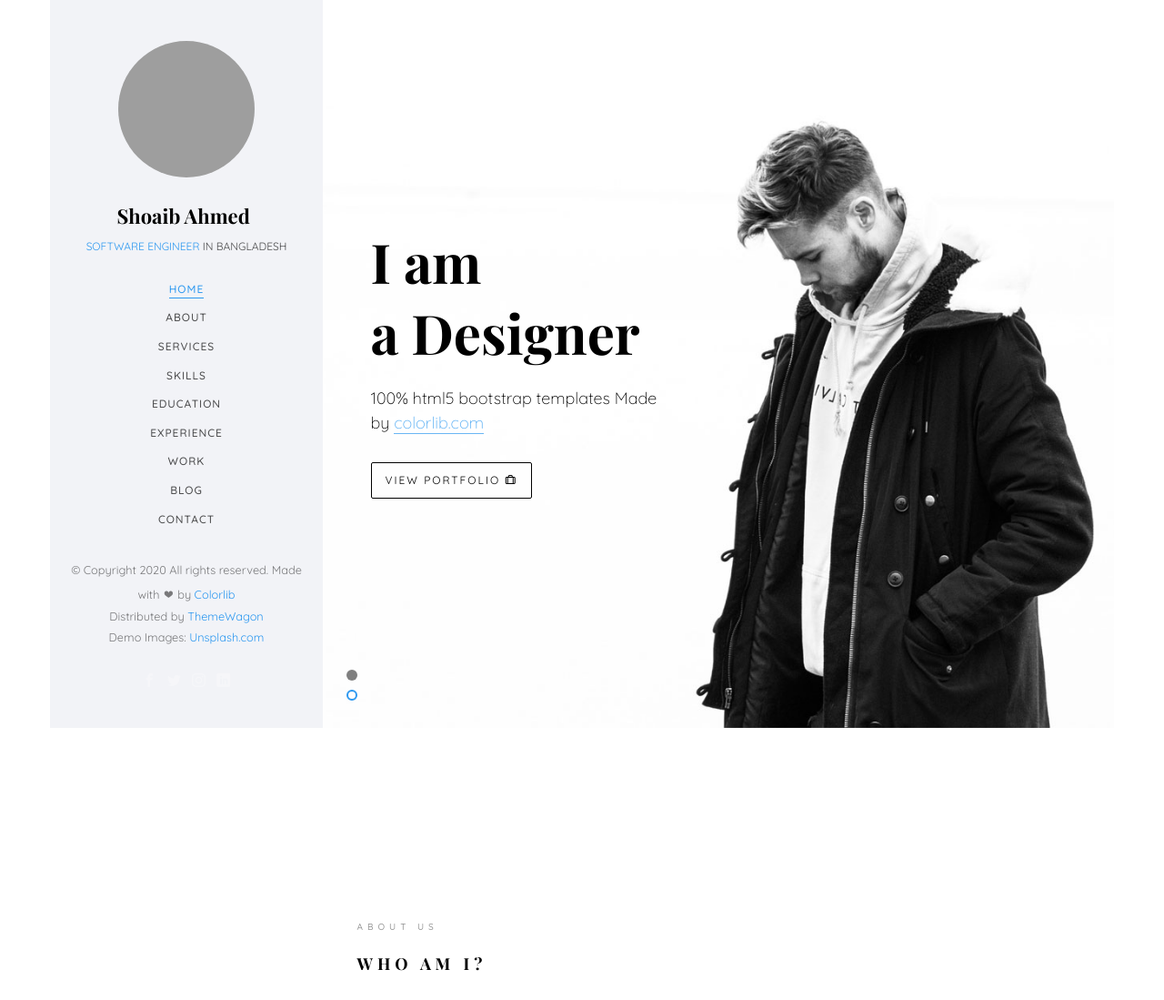
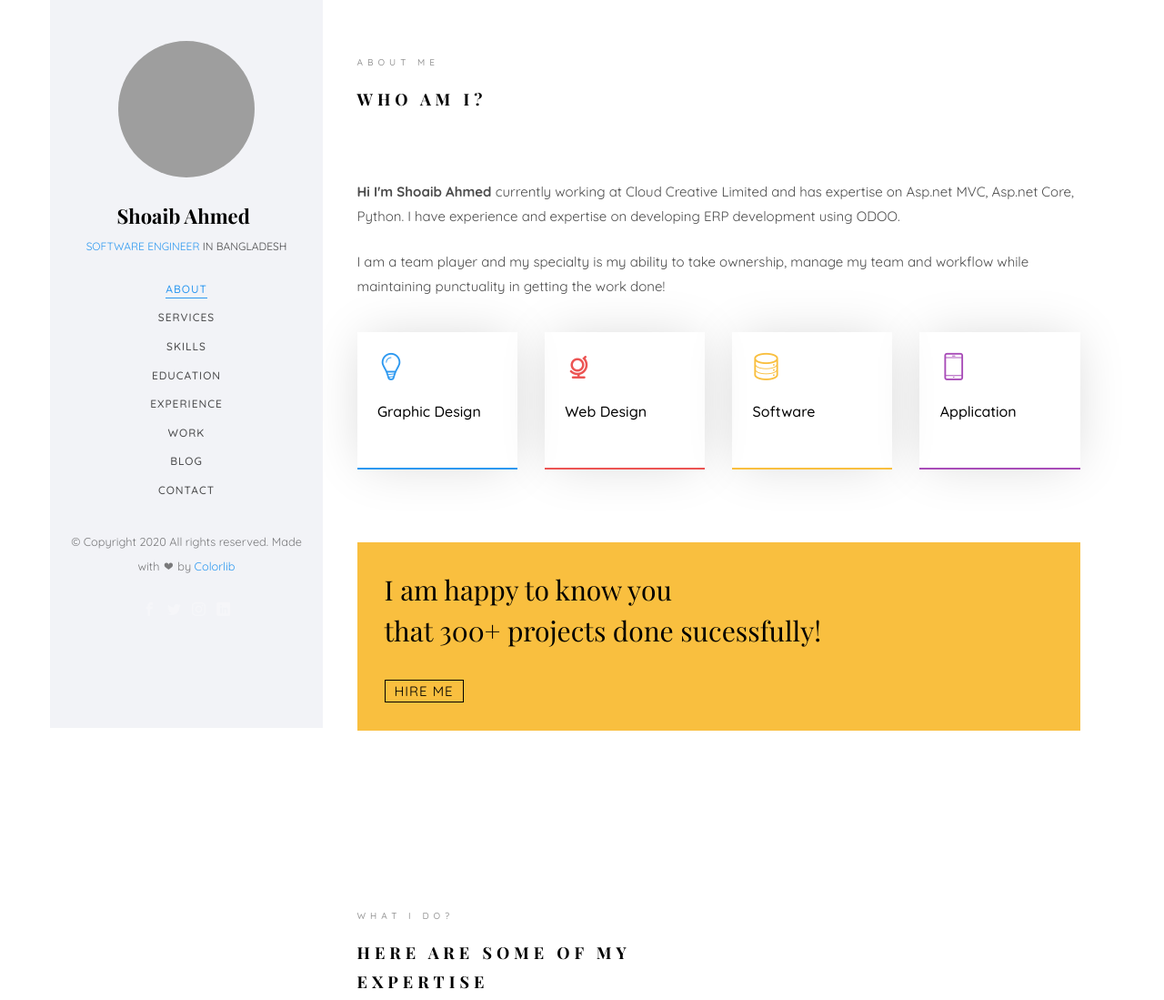
Before and after one commit to IamShoaibAhmed/IamShoaibAhmed.github.io, a plain HTML site: page index.html in a window 1280 px wide. Shown: the top 1099 px of the page at 91% size. Drawn offline with nearby package versions, Linux system fonts and the light colour scheme; grey boxes are pictures that could not be loaded; files whose address does not match are found by name; a web font is replaced by a local one.

Commit message:
about me added

```diff
--- a/index.html
+++ b/index.html
@@ -65,8 +65,7 @@
 			<nav id="colorlib-main-menu" role="navigation" class="navbar">
 				<div id="navbar" class="collapse">
 					<ul>
-						<li class="active"><a href="#" data-nav-section="home">Home</a></li>
-						<li><a href="#" data-nav-section="about">About</a></li>
+						<li class="active"><a href="#" data-nav-section="about">About</a></li>
 						<li><a href="#" data-nav-section="services">Services</a></li>
 						<li><a href="#" data-nav-section="skills">Skills</a></li>
 						<li><a href="#" data-nav-section="education">Education</a></li>
@@ -81,7 +80,7 @@
 			<div class="colorlib-footer">
 				<p><small>&copy; <!-- Link back to Colorlib can't be removed. Template is licensed under CC BY 3.0. -->
 Copyright <script>document.write(new Date().getFullYear());</script> All rights reserved. Made with <i class="icon-heart" aria-hidden="true"></i> by <a href="https://colorlib.com" target="_blank">Colorlib</a>
-<!-- Link back to Colorlib can't be removed. Template is licensed under CC BY 3.0. --> </span> <span>Distributed by <a href="https://themewagon.com" target="_blank">ThemeWagon</a></span> <span>Demo Images: <a href="https://unsplash.com/" target="_blank">Unsplash.com</a></span></small></p>
+<!-- Link back to Colorlib can't be removed. Template is licensed under CC BY 3.0. --> </span> </small></p>
 				<ul>
 					<li><a href="#"><i class="icon-facebook2"></i></a></li>
 					<li><a href="#"><i class="icon-twitter2"></i></a></li>
@@ -93,44 +92,7 @@ Copyright <script>document.write(new Date().getFullYear());</script> All rights
 		</aside>
 
 		<div id="colorlib-main">
-			<section id="colorlib-hero" class="js-fullheight" data-section="home">
-				<div class="flexslider js-fullheight">
-					<ul class="slides">
-				   	<li style="background-image: url(images/img_bg_1.jpg);">
-				   		<div class="overlay"></div>
-				   		<div class="container-fluid">
-				   			<div class="row">
-					   			<div class="col-md-6 col-md-offset-3 col-md-pull-3 col-sm-12 col-xs-12 js-fullheight slider-text">
-					   				<div class="slider-text-inner js-fullheight">
-					   					<div class="desc">
-						   					<h1>Hi! <br>I'm Jackson</h1>
-						   					<h2>100% html5 bootstrap templates Made by <a href="https://colorlib.com/" target="_blank">colorlib.com</a></h2>
-												<p><a class="btn btn-primary btn-learn">Download CV <i class="icon-download4"></i></a></p>
-											</div>
-					   				</div>
-					   			</div>
-					   		</div>
-				   		</div>
-				   	</li>
-				   	<li style="background-image: url(images/img_bg_2.jpg);">
-				   		<div class="overlay"></div>
-				   		<div class="container-fluid">
-				   			<div class="row">
-					   			<div class="col-md-6 col-md-offset-3 col-md-pull-3 col-sm-12 col-xs-12 js-fullheight slider-text">
-					   				<div class="slider-text-inner">
-					   					<div class="desc">
-						   					<h1>I am <br>a Designer</h1>
-												<h2>100% html5 bootstrap templates Made by <a href="https://colorlib.com/" target="_blank">colorlib.com</a></h2>
-												<p><a class="btn btn-primary btn-learn">View Portfolio <i class="icon-briefcase3"></i></a></p>
-											</div>
-					   				</div>
-					   			</div>
-					   		</div>
-				   		</div>
-				   	</li>
-				  	</ul>
-			  	</div>
-			</section>
+
 
 			<section class="colorlib-about" data-section="about">
 				<div class="colorlib-narrow-content">
@@ -139,10 +101,10 @@ Copyright <script>document.write(new Date().getFullYear());</script> All rights
 							<div class="row row-bottom-padded-sm animate-box" data-animate-effect="fadeInLeft">
 								<div class="col-md-12">
 									<div class="about-desc">
-										<span class="heading-meta">About Us</span>
+										<span class="heading-meta">About Me</span>
 										<h2 class="colorlib-heading">Who Am I?</h2>
-										<p><strong>Hi I'm Jackson Ford</strong> On her way she met a copy. The copy warned the Little Blind Text, that where it came from it would have been rewritten a thousand times and everything that was left from its origin would be the word "and" and the Little Blind Text should turn around and return to its own, safe country.</p>
-										<p>Even the all-powerful Pointing has no control about the blind texts it is an almost unorthographic life One day however a small line of blind text by the name of Lorem Ipsum decided to leave for the far World of Grammar.</p>
+										<p><strong>Hi I'm Shoaib Ahmed</strong> currently working at Cloud Creative Limited and has expertise on Asp.net MVC, Asp.net Core, Python. I have experience and expertise on developing ERP development using ODOO. </p>
+										<p> I am a team player and my specialty is my ability to take ownership, manage my team and workflow while maintaining punctuality in getting the work done!</p>
 									</div>
 								</div>
 							</div>
```
Also changed, not shown: 1 other file.
